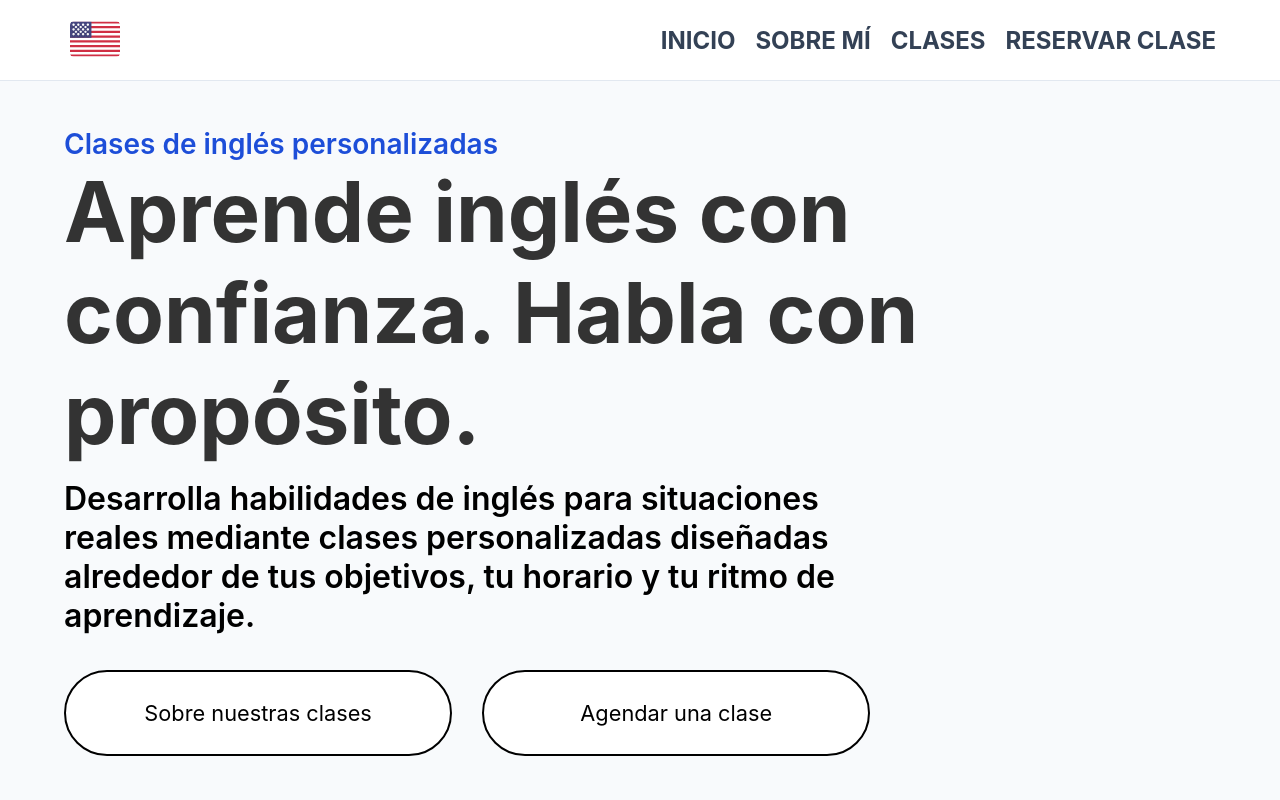
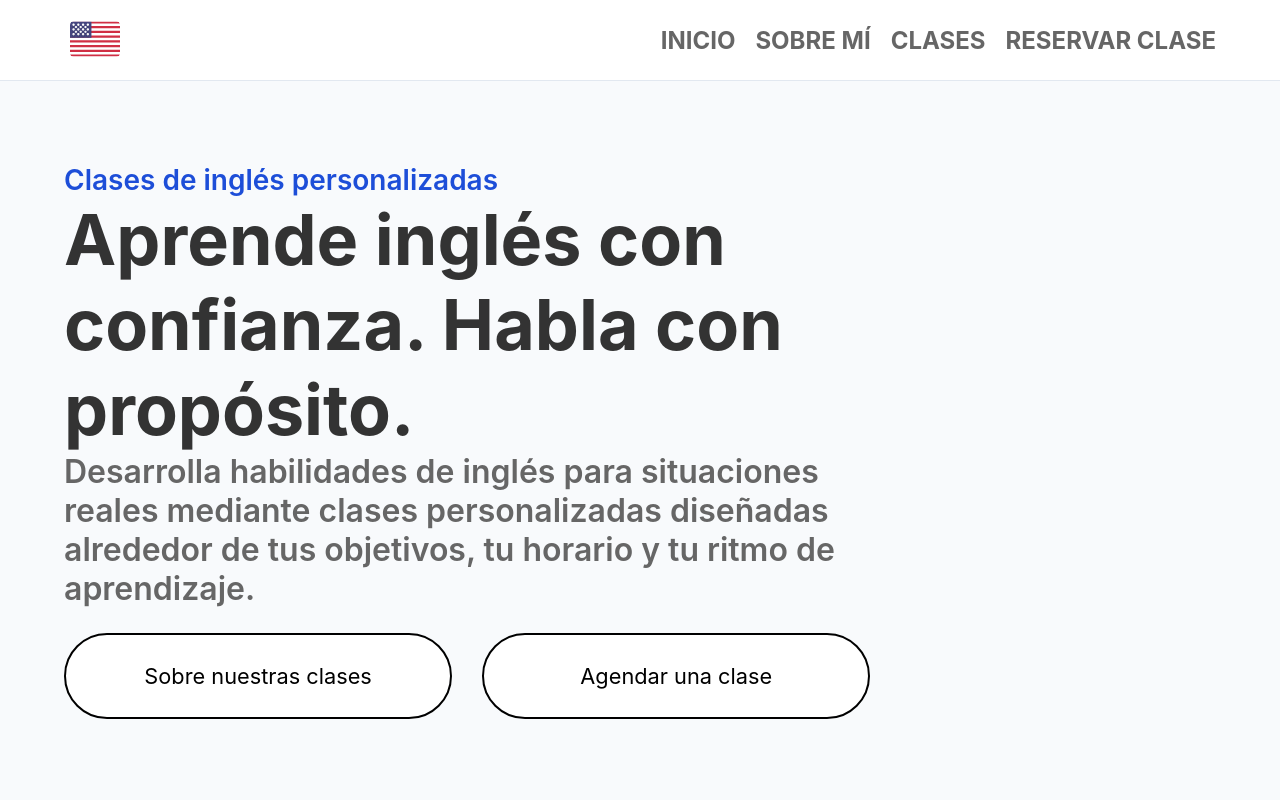
Before and after one commit to ZahidTejedaAmaro/english-teacher-website, a React (Vite) app in the folder frontend/: page / in a window 1280 px wide. Shown: the top 800 px of the page. Built offline with nearby package versions, Linux system fonts and the light colour scheme; the HTML template or start-up script is replaced by a standard one.

Commit message:
chore: prepare change nar names

```diff
--- a/frontend/src/components/Header/Navbar/style.module.css
+++ b/frontend/src/components/Header/Navbar/style.module.css
@@ -3,7 +3,7 @@
   display: flex;
   gap: 20px;
   font-size: 24px;
-  color: #334155;
+  color: var(--color-text-description);
 }
 
 .nav a:hover {
--- a/frontend/src/components/Main/About/About.tsx
+++ b/frontend/src/components/Main/About/About.tsx
@@ -5,8 +5,8 @@ import styles from "./style.module.css";
 import profileImage from "../../../assets/images/profile.png";
 
 import FAQ from "../FAQ/FAQ";
-import { es } from "../../../locales/faq/es";
-import { en } from "../../../locales/faq/en";
+import { esQuestions } from "../../../locales/faq/es";
+import { enQuestions } from "../../../locales/faq/en";
 
 import { useContext } from "react";
 
@@ -21,7 +21,7 @@ function About() {
 
   const { texts, language } = context;
 
-  const questions = language === "es" ? es.about : en.about;
+  const questions = language === "es" ? esQuestions.about : enQuestions.about;
 
   return (
     <section id="about" className={styles.about}>
@@ -59,12 +59,118 @@ function About() {
         </div>
       </section>
 
-      <section
-        className={`${typography.section} ${typography.section_introduction}`}
-      >
-        <h2 className={`${typography.subtitle} ${styles.subtitle_about}`}>
-          My professional journey
-        </h2>
+      <section className={typography.section}>
+        <p className={typography.strapline}>My Journey.</p>
+
+        <h2 className={typography.subtitle}>How I became an English teacher</h2>
+
+        <p className={typography.description}>
+          Every experience has helped me grow as both a learner and a teacher.
+          Here's a brief overview of my professional journey.
+        </p>
+
+        <div className={styles.journey}>
+          <div className={styles.journey__item}>
+            <span className={styles.journey__year}>01</span>
+
+            <h3 className={styles.journey__title}>
+              Building My English Skills
+            </h3>
+
+            <p className={styles.journey__description}>
+              I dedicated years to improving my English through consistent
+              practice, real conversations, and continuous learning.
+            </p>
+          </div>
+
+          <div className={styles.journey__item}>
+            <span className={styles.journey__year}>02</span>
+
+            <h3 className={styles.journey__title}>Teaching Experience</h3>
+
+            <p className={styles.journey__description}>
+              I started helping students strengthen their communication skills,
+              adapting every lesson to their individual goals and learning
+              styles.
+            </p>
+          </div>
+
+          <div className={styles.journey__item}>
+            <span className={styles.journey__year}>03</span>
+
+            <h3 className={styles.journey__title}>Continuous Development</h3>
+
+            <p className={styles.journey__description}>
+              I continue expanding my teaching techniques and language knowledge
+              to provide engaging and effective lessons.
+            </p>
+          </div>
+
+          <div className={styles.journey__item}>
+            <span className={styles.journey__year}>04</span>
+
+            <h3 className={styles.journey__title}>Helping Students Grow</h3>
+
+            <p className={styles.journey__description}>
+              Today, my goal is to help students gain confidence, communicate
+              naturally, and enjoy learning English at their own pace.
+            </p>
+          </div>
+        </div>
+      </section>
+      <section className={typography.section}>
+        <div className={styles.container}>
+          <p className={typography.strapline}>My values.</p>
+
+          <h2 className={typography.subtitle}>
+            The principles behind every lesson
+          </h2>
+        </div>
+
+        <p className={typography.description}>
+          Every lesson I teach is guided by a set of values that help create a
+          positive, supportive, and effective learning experience for every
+          student.
+        </p>
+
+        <div className={styles.values}>
+          <div className={styles.value}>
+            <h3 className={styles.value__title}>Patience</h3>
+
+            <p className={styles.value__description}>
+              Everyone learns at a different pace, so I make sure every student
+              has the time and support they need to improve with confidence.
+            </p>
+          </div>
+
+          <div className={styles.value}>
+            <h3 className={styles.value__title}>Communication</h3>
+
+            <p className={styles.value__description}>
+              I encourage students to speak from day one, creating opportunities
+              to practice English in meaningful and practical situations.
+            </p>
+          </div>
+
+          <div className={styles.value}>
+            <h3 className={styles.value__title}>Growth</h3>
+
+            <p className={styles.value__description}>
+              Learning is a continuous journey, and every lesson is designed to
+              help students make steady progress toward their goals.
+            </p>
+          </div>
+
+          <div className={styles.value}>
+            <h3 className={styles.value__title}>Support</h3>
+
+            <p className={styles.value__description}>
+              I strive to create a welcoming environment where students feel
+              comfortable asking questions, making mistakes, and celebrating
+              their achievements.
+            </p>
+          </div>
+        </div>
       </section>
 
       <section className={typography.section}>
--- a/frontend/src/components/Main/Home/style.module.css
+++ b/frontend/src/components/Main/Home/style.module.css
@@ -28,6 +28,7 @@
   align-items: center;
   padding: 1rem 2rem;
   width: min(400px, 100%);
+  height: 50px;
   height: clamp(35px, 4vw, 50px);
 
   text-decoration: none;
--- a/frontend/src/index.css
+++ b/frontend/src/index.css
@@ -2,13 +2,55 @@
   --header-height: 80px;
   --max-width: 1400px;
 
+  /* Colors */
   /* background */
   --color-background: #f8fafc;
-
   /* Texto */
   --color-text-strapline: #1d4ed8;
   --color-text-title: #333333;
   --color-text-description: #666666;
+
+  /* Spacing */
+  --spacing-xs: 4px;
+  --spacing-sm: 8px;
+  --spacing-md: 16px;
+  --spacing-lg: 24px;
+  --spacing-xl: 32px;
+  --spacing-2xl: 48px;
+  --spacing-3xl: 64px;
+  --spacing-4xl: 80px;
+
+  /* Typography */
+  --font-xs: 14px;
+  --font-sm: 16px;
+  --font-md: 22px;
+  --font-lg: 28px;
+  --font-xl: 40px;
+  --font-2xl: 70px;
+  --font-3xl: 80px;
+
+  /* Icons */
+  --icon-xs: 16px;
+  --icon-sm: 24px;
+  --icon-md: 40px;
+  --icon-lg: 50px;
+
+  /* Border radius */
+  --radius-sm: 6px;
+  --radius-md: 12px;
+  --radius-lg: 20px;
+  --radius-full: 50%;
+
+  /* Heights */
+  --height-sm: 40px;
+  --height-md: 48px;
+  --height-lg: 64px;
+
+  /* Shadows */
+  --shadow-sm: 0 8px 20px rgba(0, 0, 0, 0.08);
+  --shadow-md: 0 8px 20px rgba(15, 23, 42, 0.06);
+  --shadow-lg: 0 12px 30px rgba(15, 23, 42, 0.12);
+  --shadow-xl: 0 20px 50px rgba(0, 0, 0, 0.25);
 }
 
 html {
--- a/frontend/src/styles/typography.module.css
+++ b/frontend/src/styles/typography.module.css
@@ -20,17 +20,17 @@
 }
 
 .title {
-  margin: 0;
-  font-size: clamp(40px, 6.5vw, 90px);
+  margin: var(--spacing-s);
+  font-size: clamp(var(--font-xl), 6.5vw, var(--font-2xl));
   color: var(--color-text-title);
+  max-width: 80%;
 }
 
 .description {
-  margin: 15px 0 10px;
   max-width: 70%;
   font-size: clamp(20px, 3.5vw, 32px);
-
-  color: var(color--text-description);
+  margin: 0;
+  color: var(--color-text-description);
   font-weight: 600;
 }
 
```
